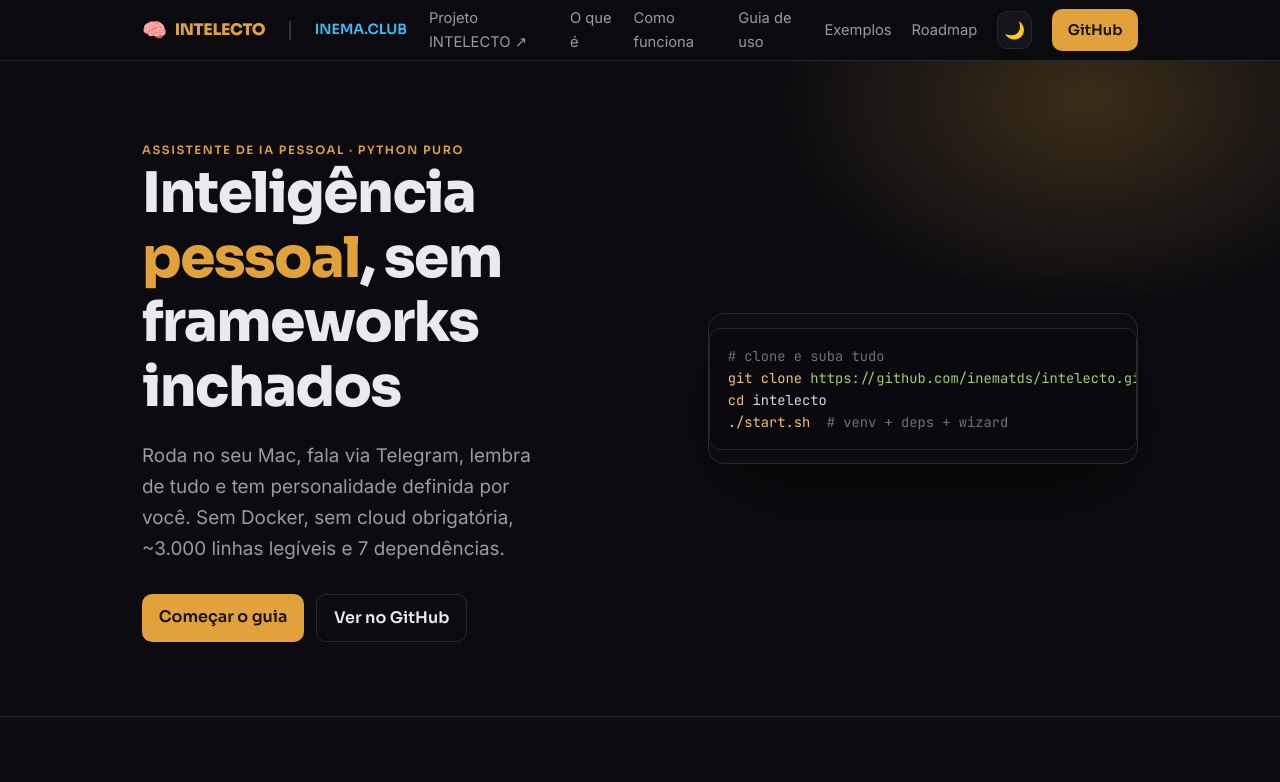
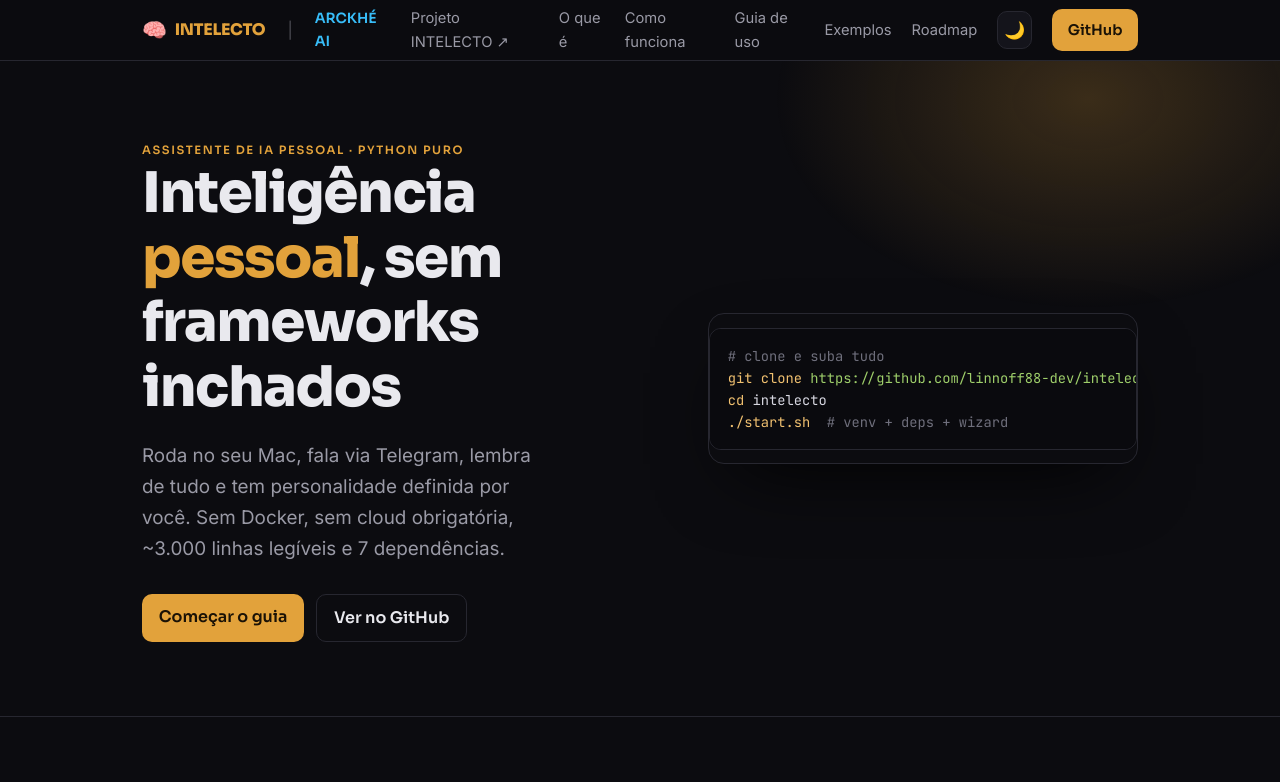
Before and after one commit to linnoff88-dev/arckhe-intelecto-guia, a plain HTML site: page index.html in a window 1280 px wide. Shown: the top 782 px of the page. Drawn offline with Linux system fonts and the light colour scheme.

Commit message:
chore: atualização do conteúdo

```diff
--- a/index.html
+++ b/index.html
@@ -36,8 +36,8 @@
   nav .brand{display:flex;align-items:center;gap:8px;font-family:Sora;font-weight:800;letter-spacing:-.02em;color:var(--amb)}
   nav .brand .emoji{font-size:1.25rem}
   nav .sep{color:var(--mut);opacity:.45}
-  nav .inema{color:var(--sky);font-weight:600;font-size:.88rem;font-family:Sora}
-  nav .inema:hover{filter:brightness(1.15)}
+  nav .ARCKHÉ{color:var(--sky);font-weight:600;font-size:.88rem;font-family:Sora}
+  nav .ARCKHÉ:hover{filter:brightness(1.15)}
   nav .links{margin-left:auto;display:flex;align-items:center;gap:20px;font-size:.92rem}
   nav .links a.sec{color:var(--mut)} nav .links a.sec:hover{color:var(--txt)}
   .tgl{background:var(--bg2);border:1px solid var(--line);color:var(--txt);width:38px;height:38px;border-radius:10px;cursor:pointer;display:inline-flex;align-items:center;justify-content:center;font-size:1.05rem}
@@ -93,16 +93,16 @@
 <nav><div class="wrap">
   <a class="brand" href="#top"><span class="emoji">🧠</span> INTELECTO</a>
   <span class="sep">|</span>
-  <a class="inema" href="https://inema.club" target="_blank" rel="noopener">INEMA.CLUB</a>
+  <a class="ARCKHÉ" href="https://ARCKHÉ AI" target="_blank" rel="noopener">ARCKHÉ AI</a>
   <div class="links">
-    <a class="sec" href="https://inematds.github.io/intelecto/" target="_blank" rel="noopener">Projeto INTELECTO ↗</a>
+    <a class="sec" href="https://linnoff88-dev.github.io/arckhe-/" target="_blank" rel="noopener">Projeto INTELECTO ↗</a>
     <a class="sec" href="#oque">O que é</a>
     <a class="sec" href="#fluxo">Como funciona</a>
     <a class="sec" href="#guia">Guia de uso</a>
     <a class="sec" href="#exemplos">Exemplos</a>
     <a class="sec" href="#roadmap">Roadmap</a>
     <button class="tgl" id="themeToggle" aria-label="Alternar tema" title="Alternar tema">🌙</button>
-    <a class="btn" href="https://github.com/inematds/intelecto" target="_blank" rel="noopener">GitHub</a>
+    <a class="btn" href="https://github.com/linnoff88-dev/intelecto" target="_blank" rel="noopener">GitHub</a>
   </div>
 </div></nav>
 
@@ -115,11 +115,11 @@
       <p class="lead">Roda no seu Mac, fala via Telegram, lembra de tudo e tem personalidade definida por você. Sem Docker, sem cloud obrigatória, ~3.000 linhas legíveis e 7 dependências.</p>
       <div class="cta">
         <a class="btn" href="#guia">Começar o guia</a>
-        <a class="btn ghost" href="https://github.com/inematds/intelecto" target="_blank" rel="noopener">Ver no GitHub</a>
+        <a class="btn ghost" href="https://github.com/linnoff88-dev/intelecto" target="_blank" rel="noopener">Ver no GitHub</a>
       </div>
     </div>
     <figure><pre><span class="c"># clone e suba tudo</span>
-<span class="k">git clone</span> <span class="s">https://github.com/inematds/intelecto.git</span>
+<span class="k">git clone</span> <span class="s">https://github.com/linnoff88-dev/intelecto.git</span>
 <span class="k">cd</span> intelecto
 <span class="k">./start.sh</span>  <span class="c"># venv + deps + wizard</span></pre></figure>
   </div>
@@ -178,7 +178,7 @@
   <div class="step"><div class="b">1</div><div>
     <h3>Clonar o repositório</h3>
     <p>Baixe o projeto e entre na pasta.</p>
-<pre><span class="k">git clone</span> <span class="s">https://github.com/inematds/intelecto.git</span>
+<pre><span class="k">git clone</span> <span class="s">https://github.com/linnoff88-dev/intelecto.git</span>
 <span class="k">cd</span> intelecto</pre>
   </div></div>
 
@@ -242,9 +242,9 @@
   <div class="wrap">
     <div class="pill">Python 3.11+ (macOS)</div><div class="pill">Telegram · OpenRouter · Ollama</div><div class="pill">SQLite FTS5 · Fernet</div>
     <p style="margin-top:18px">INTELECTO · assistente de IA pessoal sem frameworks inchados ·
-      <a href="https://inematds.github.io/intelecto/" target="_blank">Página do projeto ↗</a> ·
-      <a href="https://github.com/inematds/intelecto">github.com/inematds/intelecto</a> ·
-      <a href="https://inema.club">INEMA.CLUB</a></p>
+      <a href="https://linnoff88-dev.github.io/arckhe-/" target="_blank">Página do projeto ↗</a> ·
+      <a href="https://github.com/linnoff88-dev/intelecto">github.com/linnoff88-dev/intelecto</a> ·
+      <a href="https://ARCKHÉ AI">ARCKHÉ AI</a></p>
   </div>
 </footer>
 
```
